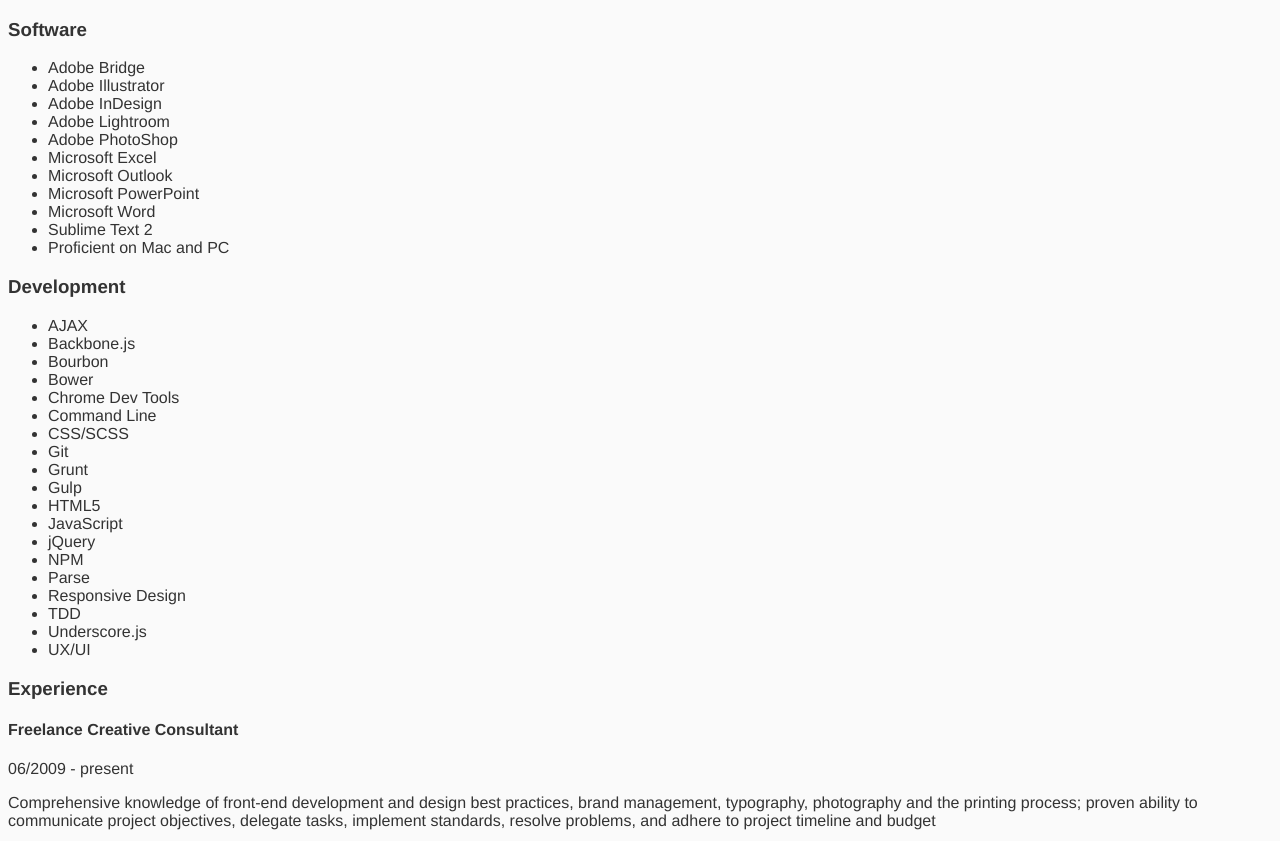
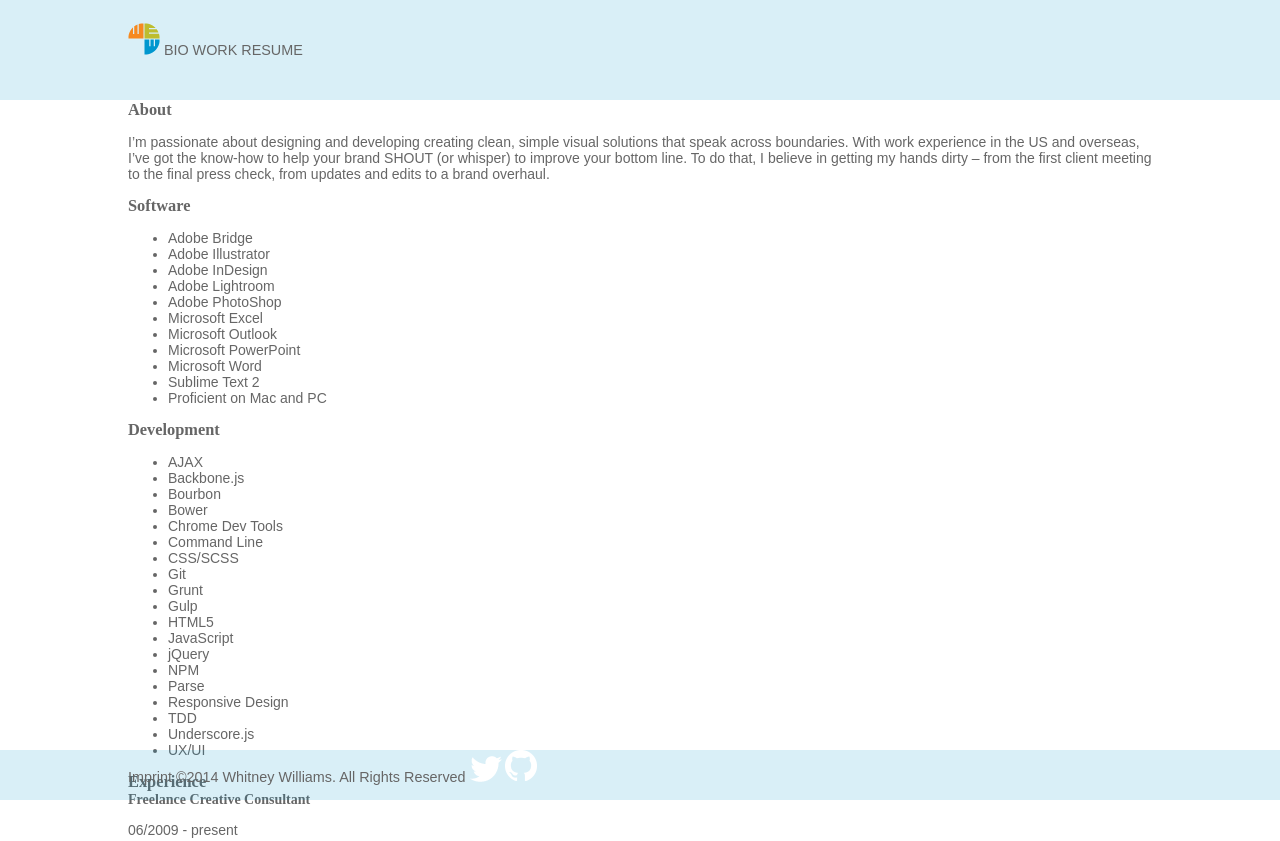
Before and after one commit to wweliz/portfoliosite, a website: page app/index.html in a window 1280 px wide. Shown: the top 841 px of the page. Drawn offline with nearby package versions, Linux system fonts and the light colour scheme; files that its build step writes are made by us from their sources; a web font is replaced by a local one.

Commit message:
basic CSS styling

```diff
--- a/app/index.html
+++ b/app/index.html
@@ -6,6 +6,7 @@
 		<meta name="description" content="">
 		<meta name="viewport" content="width=device-width, initial-scale=1">
 		<link rel="shortcut icon" href="/favicon.ico">
+		<link href='http://fonts.googleapis.com/css?family=Droid+Serif' rel='stylesheet' type='text/css'>
 		<!-- Place favicon.ico and apple-touch-icon.png in the root directory -->
 
 		<!-- build:css styles/vendor.css -->
@@ -23,7 +24,20 @@
 	</head>
 
 	<body>
+		<div class="header">
+			<div class="container">
+				<img class="logo-wew" src="../images/wew-logo-32px.png">
+	  		<p class="nav">BIO</p>
+	  		<p class="nav">WORK</p>
+	  		<p class="nav">RESUME</p>
+			</div>
+		</div>
+
 		<div class="main-container">
+			<div class="about">
+				<h3>About</h3>
+					<p>I’m passionate about designing and developing creating clean, simple visual solutions that speak across boundaries. With work experience in the US and overseas, I’ve got the know-how to help your brand SHOUT (or whisper) to improve your bottom line. To do that, I believe in getting my hands dirty – from the first client meeting to the final press check, from updates and edits to a brand overhaul.</p>
+			</div>
 
 			<div class="software">
 				<h3>Software</h3>
@@ -105,6 +119,15 @@
 			</div>
 		</div> <!-- closes main container div -->
 
+		<div class="footer">
+  		<div class="container">
+	  		<p class="nav">Imprint</p>
+	  		<p class="nav">©2014 Whitney Williams. All Rights Reserved</p>
+	  		<img class="twitter" src="../images/twitter-white-32px.png">
+	  		<img class="github" src="../images/github-white-32px.png">
+  		</div>
+    </div>
+
 		<!-- Scripts -->
 
 		<!-- Google Analytics: change UA-XXXXX-X to be your site's ID. -->
@@ -120,6 +143,8 @@
 		<!-- build:js scripts/vendor.js -->
 		<!-- bower:js -->
 		<script src="bower_components/jquery/dist/jquery.js"></script>
+		<script src="bower_components/underscore/underscore.js"></script>
+		<script src="bower_components/backbone/backbone.js"></script>
 		<!-- endbower -->
 		<!-- endbuild -->
 
--- a/app/styles/main.scss
+++ b/app/styles/main.scss
@@ -1,28 +1,91 @@
 body {
-    background: #fafafa;
-    font-family: "Helvetica Neue", Helvetica, Arial, sans-serif;
-    color: #333;
+	font-family: Arial, Sans-Serif;
+	font-size: 14px;
+	color: #666666;
+	vertical-align: top;
+	margin: 0;
 }
 
-.hero-unit {
-    margin: 50px auto 0 auto;
-    width: 300px;
-    font-size: 18px;
-    font-weight: 200;
-    line-height: 30px;
-    background-color: #eee;
-    border-radius: 6px;
-    padding: 60px;
-    h1 {
-        font-size: 60px;
-        line-height: 1;
-        letter-spacing: -1px;
-    }
+h1, h2, h3, h4 {
+	font-family: 'Droid Serif', serif;
+	margin: 0;
+	padding: 0;
 }
 
-.browsehappy {
-    margin: 0.2em 0;
-    background: #ccc;
-    color: #000;
-    padding: 0.2em 0;
+.header {
+	height: 100px;
+	background-color: rgba(0, 145, 202, 0.15);
+
+	.container {
+		width: 80%;
+		margin: 0 auto;
+
+		p {
+			display: inline-block;
+			font-size: 0.9rem;
+			line-height: 100px;
+			margin: 0;
+		}
+	}
 }
+
+.main-container {
+	width: 80%;
+	margin: 0 auto;
+	padding-bottom: 50px;
+}
+
+.button {
+	box-shadow: inset 0px 0px 1px 0px #ffffff;
+	background-color: #f9f9f9;
+	border-radius: 6px;
+	border: 1px solid #dcdcdc;
+	display: inline-block;
+	color: #666666;
+	height: 12px;
+	line-height: 12px;
+	text-decoration: none;
+	text-align: center;
+	text-shadow: 1px 1px 0px #ffffff;
+	padding: 4px;
+	margin: 2px;
+
+	&:hover {background-color:#e9e9e9;}
+
+	&:active {
+		position:relative;
+		top:1px;
+	}
+}
+
+input {
+	background-color: #f9f9f9;
+	height: 16px;
+	width: 350px;
+	padding: 4px;
+	margin: 2px;
+	border: 1px solid #dcdcdc;
+
+	&.changed {background: #ffcccc;}
+}
+
+.footer {
+	width: 100%;
+	height:50px;
+	margin: 0 auto;
+	position: fixed;
+	bottom: 0;
+	background-color: rgba(0, 145, 202, 0.15);
+
+	.container {
+		width: 80%;
+		margin: 0 auto;
+
+		p {
+			display: inline-block;
+			font-size: 0.9rem;
+			line-height: 50px;
+			margin: 0;
+		}
+	}
+}
```
Also changed, not shown: app/images/github-white-32px.png (added), app/images/twitter-white-32px.png (added), app/images/wew-logo-32px.png (added), 1 other file.
